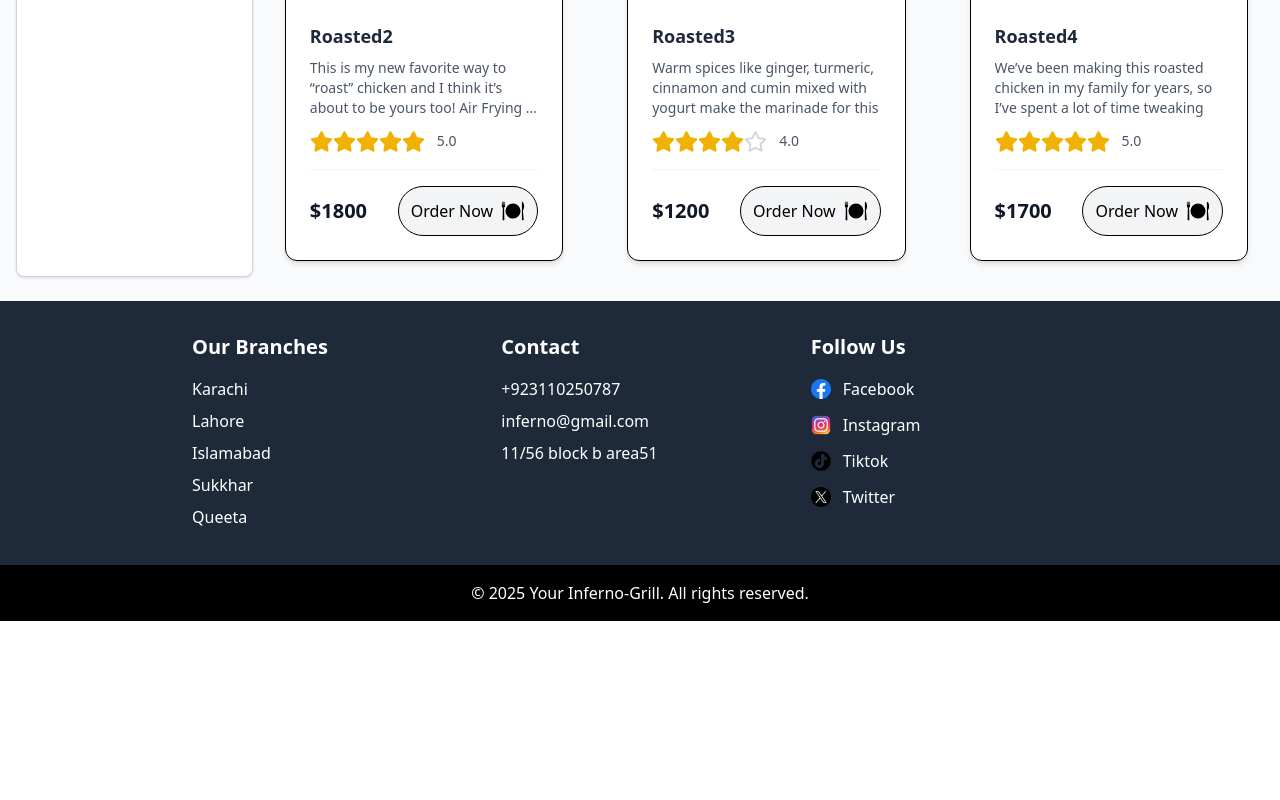
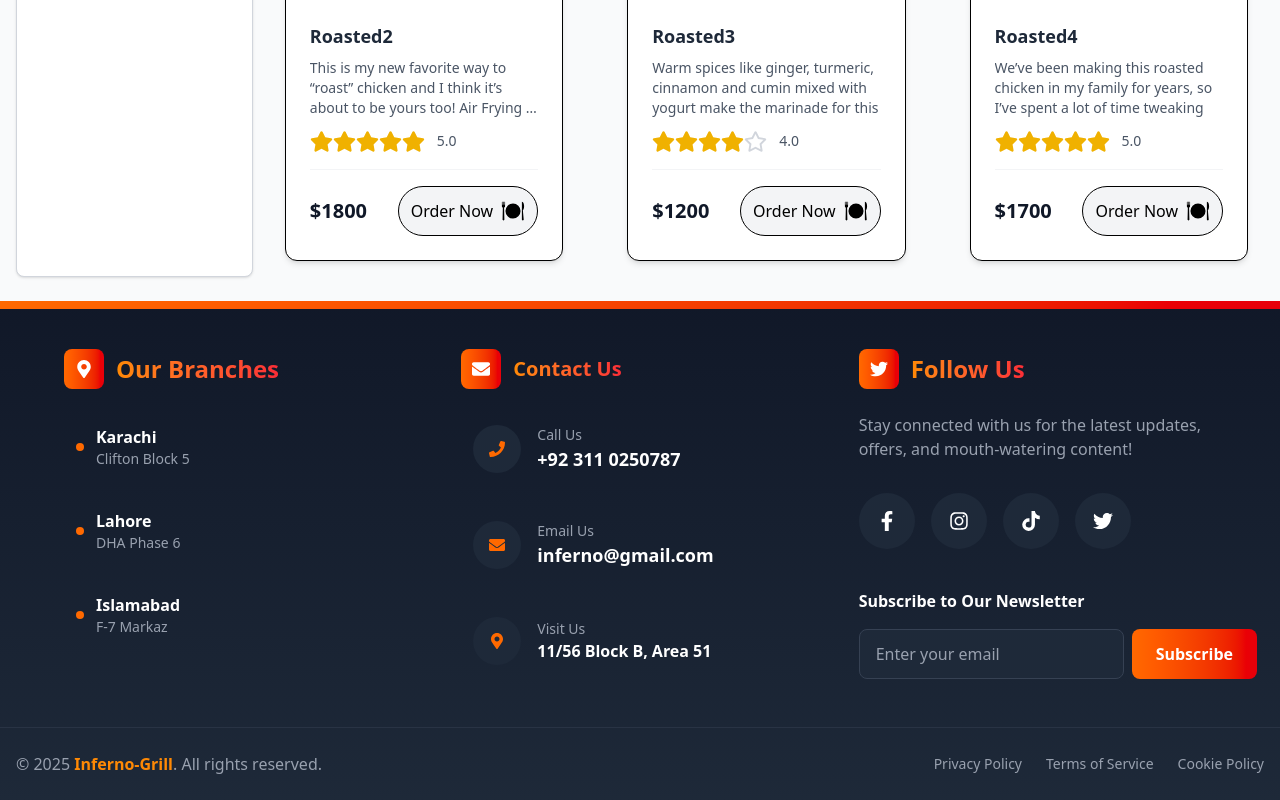
Before and after one commit to Hammad-000/inferno-grill, a React (Vite) app: page /menu in a window 1280 px wide. Shown: the part 4035-4835 px from the top of the page. Before the commit the page ends 4656 px from the top, so only its background shows below. Built offline with nearby package versions, Linux system fonts and the light colour scheme.

Commit message:
footer ui change

```diff
--- a/src/components/FooterContent.jsx
+++ b/src/components/FooterContent.jsx
@@ -1,83 +1,184 @@
 import React from 'react';
+import { FaFacebookF, FaInstagram, FaTiktok, FaTwitter, FaPhone, FaEnvelope, FaMapMarkerAlt } from 'react-icons/fa';
 
 const FooterContent = () => {
+  const branches = [
+    { city: 'Karachi', address: 'Clifton Block 5' },
+    { city: 'Lahore', address: 'DHA Phase 6' },
+    { city: 'Islamabad', address: 'F-7 Markaz' },
+
+
+  ];
+
+  const socialMedia = [
+    { name: 'Facebook', icon: <FaFacebookF />, color: 'hover:text-blue-500' },
+    { name: 'Instagram', icon: <FaInstagram />, color: 'hover:text-pink-500' },
+    { name: 'Tiktok', icon: <FaTiktok />, color: 'hover:text-gray-800' },
+    { name: 'Twitter', icon: <FaTwitter />, color: 'hover:text-blue-400' }
+  ];
+
   return (
+    <footer className="bg-gradient-to-b from-gray-900 to-gray-800 text-white relative overflow-hidden">
+      {/* Decorative elements */}
+      <div className="absolute top-0 left-0 w-full h-2 bg-gradient-to-r from-orange-500 to-red-600"> <h2></h2></div>
 
-            <div className="bg-gray-800 text-white">
-  <div className="container mx-auto px-6 py-8">
-    <div className="grid grid-cols-1 md:grid-cols-3 gap-8 justify-center items-start max-w-4xl mx-auto">
+
+      <div className="container mx-auto px-4 py-12 relative z-10">
+        <div className="grid grid-cols-1 max-h-5/12 lg:grid-cols-3 gap-10 max-w-6xl mx-auto">
+
           {/* Branches Section */}
-      <div className="text-center md:text-left">
-        <h3 className="text-xl font-bold mb-4">Our Branches</h3>
-        <ul className="space-y-2">
-          {['Karachi', 'Lahore', 'Islamabad', 'Sukkhar', 'Queeta'].map((city, index) => (
-            <li key={index}>
-              <p className="cursor-pointer hover:text-gray-300 transition-colors mb-1">
-                {city}
+          <div className="text-center lg:text-left">
+            <div className="flex items-center justify-center lg:justify-start gap-3 mb-6">
+              <div className="w-10 h-10 bg-gradient-to-r from-orange-500 to-red-600 rounded-lg flex items-center justify-center">
+                <FaMapMarkerAlt className="text-white text-lg" />
+              </div>
+              <h3 className="text-2xl font-bold bg-gradient-to-r from-orange-400 to-red-500 bg-clip-text text-transparent">
+                Our Branches
+              </h3>
+            </div>
+            <div className="space-y-4">
+              {branches.map((branch, index) => (
+                <div
+                  key={index}
+                  className="group p-3 rounded-lg hover:bg-gray-800/50 transition-all duration-300 cursor-pointer transform hover:translate-x-2"
+                >
+                  <div className="flex items-center gap-3">
+                    <div className="w-2 h-2 bg-orange-500 rounded-full group-hover:scale-125 transition-transform"></div>
+                    <div>
+                      <h4 className="font-semibold text-white group-hover:text-orange-300 transition-colors">
+                        {branch.city}
+                      </h4>
+                      <p className="text-sm text-gray-400 group-hover:text-gray-300">
+                        {branch.address}
                       </p>
-            </li>
+                    </div>
+                  </div>
+                </div>
               ))}
-        </ul>
+            </div>
           </div>
 
           {/* Contact Section */}
-      <div className="text-center md:text-left">
-        <h3 className="text-xl font-bold mb-4">Contact</h3>
-        <ul className="space-y-2">
-          <li>
-            <p className="cursor-pointer hover:text-gray-300 transition-colors mb-1">
-              +923110250787
+          <div className="text-center lg:text-left">
+            <div className="flex items-center justify-center lg:justify-start gap-3 mb-6">
+              <div className="w-10 h-10 bg-gradient-to-r from-orange-500 to-red-600 rounded-lg flex items-center justify-center">
+                <FaEnvelope className="text-white text-lg" />
+              </div>
+              <h3 className="text-xl font-bold bg-gradient-to-r from-orange-400 to-red-500 bg-clip-text text-transparent">
+                Contact Us
+              </h3>
+            </div>
+            <div className="space-y-6">
+              <a
+                href="tel:+923110250787"
+                className="flex items-center gap-4 p-3 rounded-lg hover:bg-gray-800/50 transition-all duration-300 group justify-center lg:justify-start"
+              >
+                <div className="w-12 h-12 bg-gray-800 rounded-full flex items-center justify-center group-hover:bg-gradient-to-r group-hover:from-orange-500 group-hover:to-red-600 transition-all">
+                  <FaPhone className="text-orange-500 group-hover:text-white transition-colors" />
+                </div>
+                <div className="text-left">
+                  <p className="text-sm text-gray-400">Call Us</p>
+                  <p className="font-semibold text-lg group-hover:text-orange-300 transition-colors">
+                    +92 311 0250787
                   </p>
-          </li>
-          <li>
-            <p className="cursor-pointer hover:text-gray-300 transition-colors mb-1">
+                </div>
+              </a>
+
+              <a
+                href="mailto:inferno@gmail.com"
+                className="flex items-center gap-4 p-3 rounded-lg hover:bg-gray-800/50 transition-all duration-300 group justify-center lg:justify-start"
+              >
+                <div className="w-12 h-12 bg-gray-800 rounded-full flex items-center justify-center group-hover:bg-gradient-to-r group-hover:from-orange-500 group-hover:to-red-600 transition-all">
+                  <FaEnvelope className="text-orange-500 group-hover:text-white transition-colors" />
+                </div>
+                <div className="text-left">
+                  <p className="text-sm text-gray-400">Email Us</p>
+                  <p className="font-semibold text-lg group-hover:text-orange-300 transition-colors">
                     inferno@gmail.com
                   </p>
-          </li>
-          <li>
-            <p className="cursor-pointer hover:text-gray-300 transition-colors mb-1">
-              11/56 block b area51
+                </div>
+              </a>
+
+              <div className="flex items-center gap-4 p-3 rounded-lg hover:bg-gray-800/50 transition-all duration-300 group justify-center lg:justify-start">
+                <div className="w-12 h-12 bg-gray-800 rounded-full flex items-center justify-center group-hover:bg-gradient-to-r group-hover:from-orange-500 group-hover:to-red-600 transition-all">
+                  <FaMapMarkerAlt className="text-orange-500 group-hover:text-white transition-colors" />
+                </div>
+                <div className="text-left">
+                  <p className="text-sm text-gray-400">Visit Us</p>
+                  <p className="font-semibold">
+                    11/56 Block B, Area 51
                   </p>
-          </li>
-        </ul>
+                </div>
+              </div>
+            </div>
           </div>
 
           {/* Social Media Section */}
-      <div className="text-center md:text-left">
-        <h3 className="text-xl font-bold mb-4">Follow Us</h3>
-        <ul className="space-y-3">
-          {[
-            { name: 'Facebook', icon: '/images/facebook.png' },
-            { name: 'Instagram', icon: '/images/instagram.png' },
-            { name: 'Tiktok', icon: '/images/tik-tok (1).png' },
-            { name: 'Twitter', icon: '/images/twitter.png' }
-          ].map((social, index) => (
-            <li key={index}>
-              <div className="flex items-center space-x-3 cursor-pointer hover:text-gray-300 transition-colors justify-center md:justify-start">
-                <img
-                  src={social.icon}
-                  alt={social.name}
-                  className="w-5 h-5"
+          <div className="text-center lg:text-left">
+            <div className="flex items-center justify-center lg:justify-start gap-3 mb-6">
+              <div className="w-10 h-10 bg-gradient-to-r from-orange-500 to-red-600 rounded-lg flex items-center justify-center">
+                <FaTwitter className="text-white text-lg" />
+              </div>
+              <h3 className="text-2xl font-bold bg-gradient-to-r from-orange-400 to-red-500 bg-clip-text text-transparent">
+                Follow Us
+              </h3>
+            </div>
+            <p className="text-gray-400 mb-8 max-w-md mx-auto lg:mx-0">
+              Stay connected with us for the latest updates, offers, and mouth-watering content!
+            </p>
+            <div className="flex flex-wrap justify-center lg:justify-start gap-4">
+              {socialMedia.map((social, index) => (
+                <a
+                  key={index}
+                  href="#"
+                  className={`group relative w-14 h-14 bg-gray-800 rounded-full flex items-center justify-center transition-all duration-300 hover:transform hover:-translate-y-2 ${social.color}`}
+                  aria-label={`Follow us on ${social.name}`}
+                >
+                  <div className="absolute inset-0 bg-gradient-to-r from-orange-500 to-red-600 rounded-full opacity-0 group-hover:opacity-100 transition-opacity duration-300"></div>
+                  <div className="relative text-xl transform group-hover:scale-110 transition-transform duration-300">
+                    {social.icon}
+                  </div>
+                  <span className="absolute -top-10 left-1/2 transform -translate-x-1/2 bg-gray-900 text-white text-xs px-2 py-1 rounded opacity-0 group-hover:opacity-100 transition-opacity duration-300 whitespace-nowrap">
+                    {social.name}
+                  </span>
+                </a>
+              ))}
+            </div>
+
+            {/* Newsletter Subscription */}
+            <div className="mt-10">
+              <h4 className="font-semibold mb-4 text-center lg:text-left">Subscribe to Our Newsletter</h4>
+              <div className="flex flex-col sm:flex-row gap-2">
+                <input
+                  type="email"
+                  placeholder="Enter your email"
+                  className="flex-grow px-4 py-3 rounded-lg bg-gray-800 border border-gray-700 focus:outline-none focus:border-orange-500 text-white placeholder-gray-400"
                 />
-                <span>{social.name}</span>
+                <button className="px-6 py-3 bg-gradient-to-r from-orange-500 to-red-600 text-white font-semibold rounded-lg hover:from-orange-600 hover:to-red-700 transition-all duration-300 transform hover:scale-105">
+                  Subscribe
+                </button>
               </div>
-            </li>
-          ))}
-        </ul>
+            </div>
           </div>
         </div>
       </div>
 
       {/* Footer Bottom */}
-  <div className="bg-black py-4">
-    <div className="container mx-auto px-6">
-      <p className="text-center text-sm md:text-base">
-        &copy; 2025 Your Inferno-Grill. All rights reserved.
+      <div className="relative border-t border-gray-700/50 py-6">
+        <div className="container mx-auto px-4">
+          <div className="flex flex-col md:flex-row justify-between items-center gap-4">
+            <p className="text-center text-gray-400">
+              &copy; 2025 <span className="text-orange-400 font-bold">Inferno-Grill</span>. All rights reserved.
             </p>
+            <div className="flex gap-6 text-sm text-gray-400">
+              <a href="#" className="hover:text-orange-400 transition-colors">Privacy Policy</a>
+              <a href="#" className="hover:text-orange-400 transition-colors">Terms of Service</a>
+              <a href="#" className="hover:text-orange-400 transition-colors">Cookie Policy</a>
             </div>
           </div>
         </div>
-
+      </div>
+    </footer>
   );
 };
 
```
Lines whose indentation alone changed are shown as unchanged.
